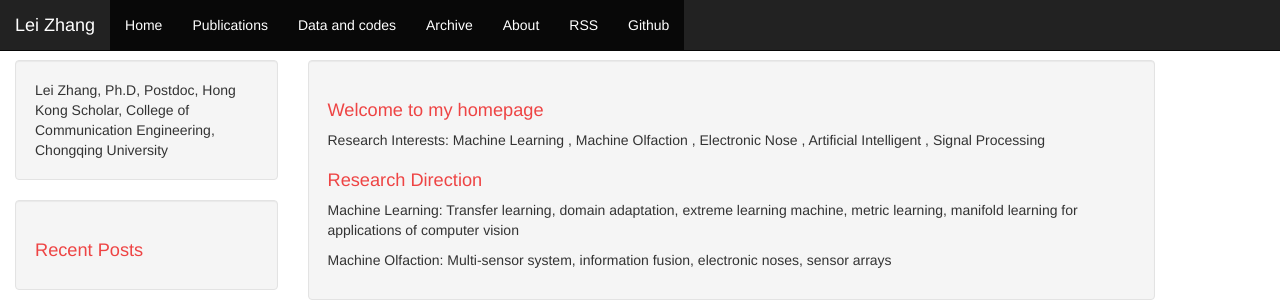
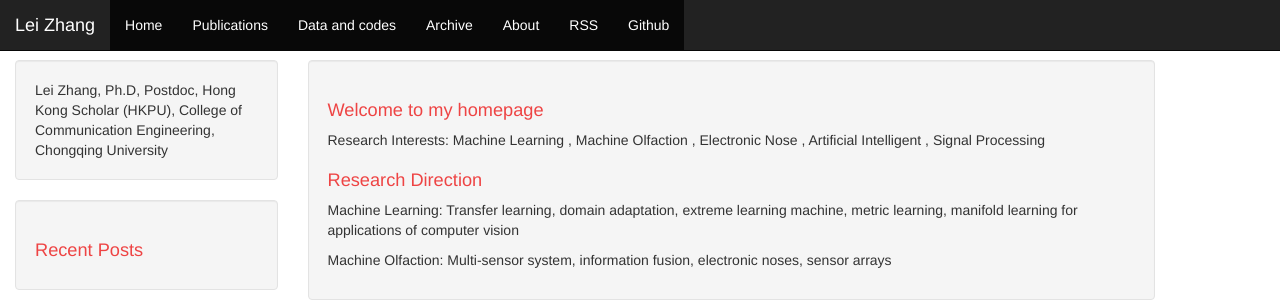
Before and after one commit to DrLeiZhang/website, a Jekyll site: the page built from index.html, in a window 1280 px wide. Shown: the top 302 px of the page. Built offline with Jekyll 4.4.1, drawn with Linux system fonts in a browser that asks for light colours; Markdown is read by kramdown in place of the engine named in the settings; the list of posts is cut into pages by our own code.

Commit message:
Update
Signed-off-by: leizhang@cqu.edu.cn <leizhang@cqu.edu.cn>

```diff
--- a/_config.yml
+++ b/_config.yml
@@ -1,7 +1,7 @@
 # Jekyll configuration
 
 name: Lei Zhang
-description: Lei Zhang, Ph.D, Postdoc, Hong Kong Scholar, College of Communication Engineering, Chongqing University
+description: Lei Zhang, Ph.D, Postdoc, Hong Kong Scholar (HKPU), College of Communication Engineering, Chongqing University
 E-mail: leizhang@cqu.edu.cn
 
 # url is currently only used only for the RSS feed in feed.xml
```
